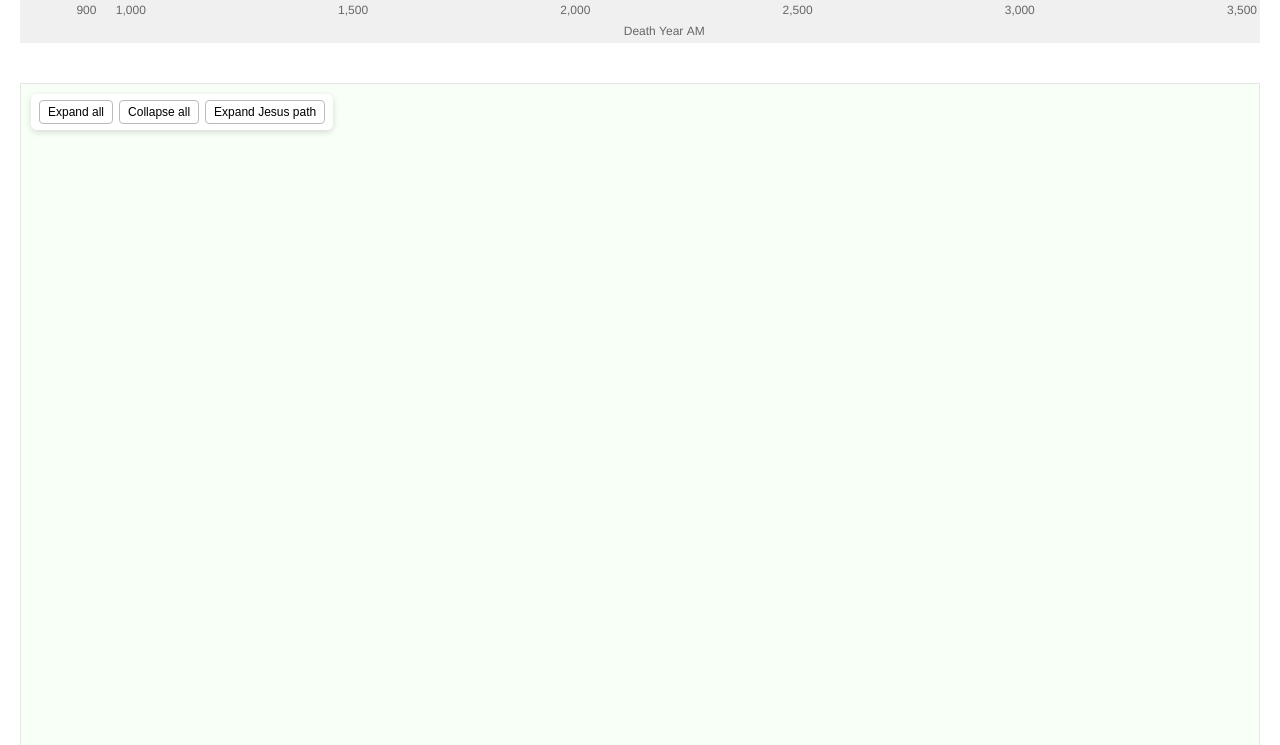
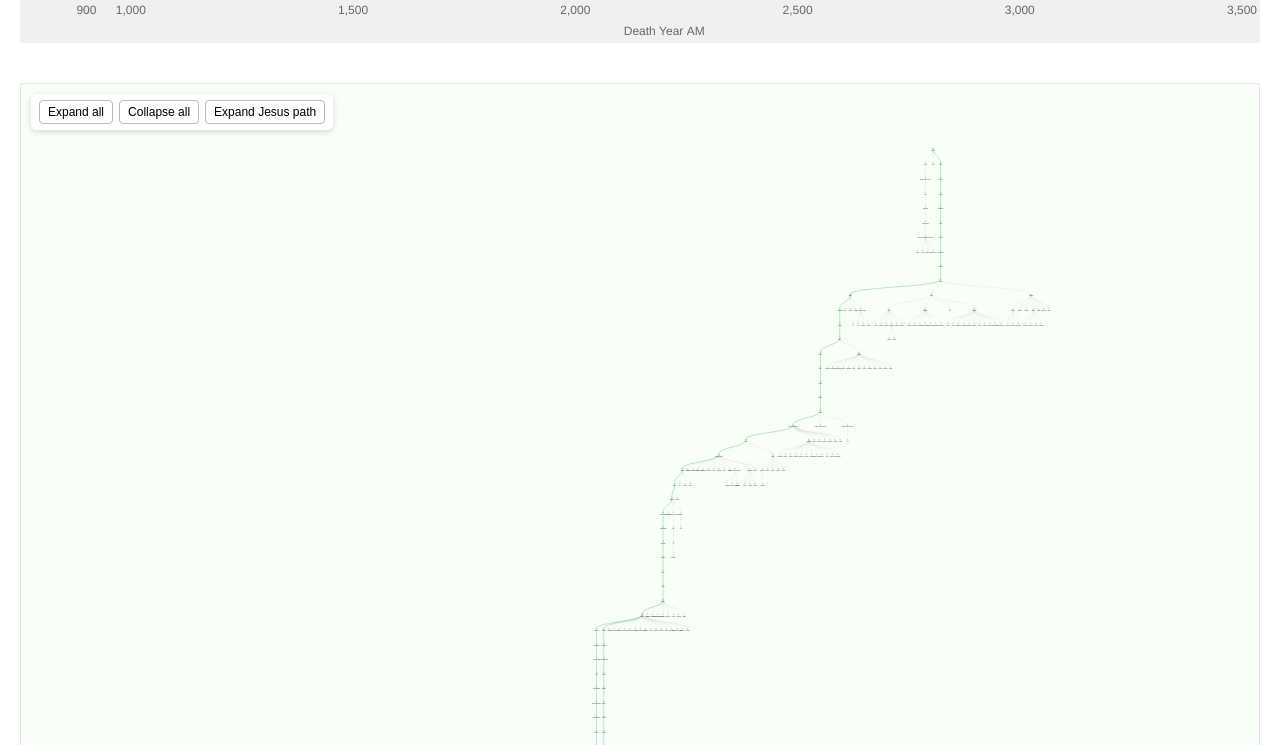
Before and after one commit to aultac/bible-ages, a plain HTML site: page index.html in a window 1280 px wide. Shown: the part 1735-2480 px from the top of the page. Drawn offline with nearby package versions, Linux system fonts and the light colour scheme; some packages are replaced by stand-ins of ours; a script that the page names is missing.

Commit message:
Centered family tree on load

```diff
--- a/index.html
+++ b/index.html
@@ -1235,12 +1235,40 @@
         // Initial draw
         redraw();
 
+        // Fit bounds into view on load
+        function fitToContent(padding = 40) {
+          try {
+            const bbox = g.node().getBBox();
+            if (!bbox || !isFinite(bbox.width) || !isFinite(bbox.height) || bbox.width === 0 || bbox.height === 0) return;
+            const fullWidth = width;
+            const fullHeight = height;
+            const midX = bbox.x + bbox.width / 2;
+            const midY = bbox.y + bbox.height / 2;
+            const scale = Math.min(
+              (fullWidth - 2 * padding) / bbox.width,
+              (fullHeight - 2 * padding) / bbox.height
+            );
+            const transform = d3.zoomIdentity
+              .translate(fullWidth / 2 - scale * midX, fullHeight / 2 - scale * midY)
+              .scale(scale);
+            svg.call(zoom.transform, transform);
+          } catch (e) {
+            // ignore
+          }
+        }
+
         // Zoom & pan
-        svg.call(
-          d3.zoom().scaleExtent([0.3, 3]).on('zoom', (event) => {
-            gZoom.attr('transform', event.transform);
-          })
-        );
+        const zoom = d3.zoom().scaleExtent([0.3, 3]).on('zoom', (event) => {
+          gZoom.attr('transform', event.transform);
+        });
+        svg.call(zoom);
+
+        // Center after first render (allow DOM to layout)
+        if (typeof requestAnimationFrame === 'function') {
+          requestAnimationFrame(() => fitToContent(60));
+        } else {
+          setTimeout(() => fitToContent(60), 0);
+        }
       })();
     </script>
 </body>
```
